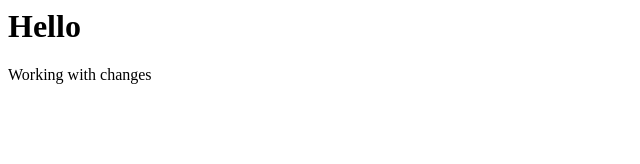
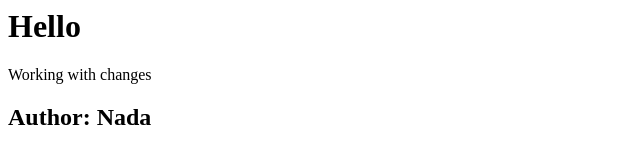
Before and after one commit to nadat11/Test, a plain HTML site: page index.html in a window 1280 px wide. Shown: the whole page, without its empty margins (0-640 px from the left). Drawn offline with Linux system fonts and the light colour scheme.

Commit message:
Add author I have added an author to index.html

```diff
--- a/index.html
+++ b/index.html
@@ -3,3 +3,5 @@
 <div>
   <p>Working with changes</p>
 </div>
+
+<h2>Author: Nada</h2>
```
